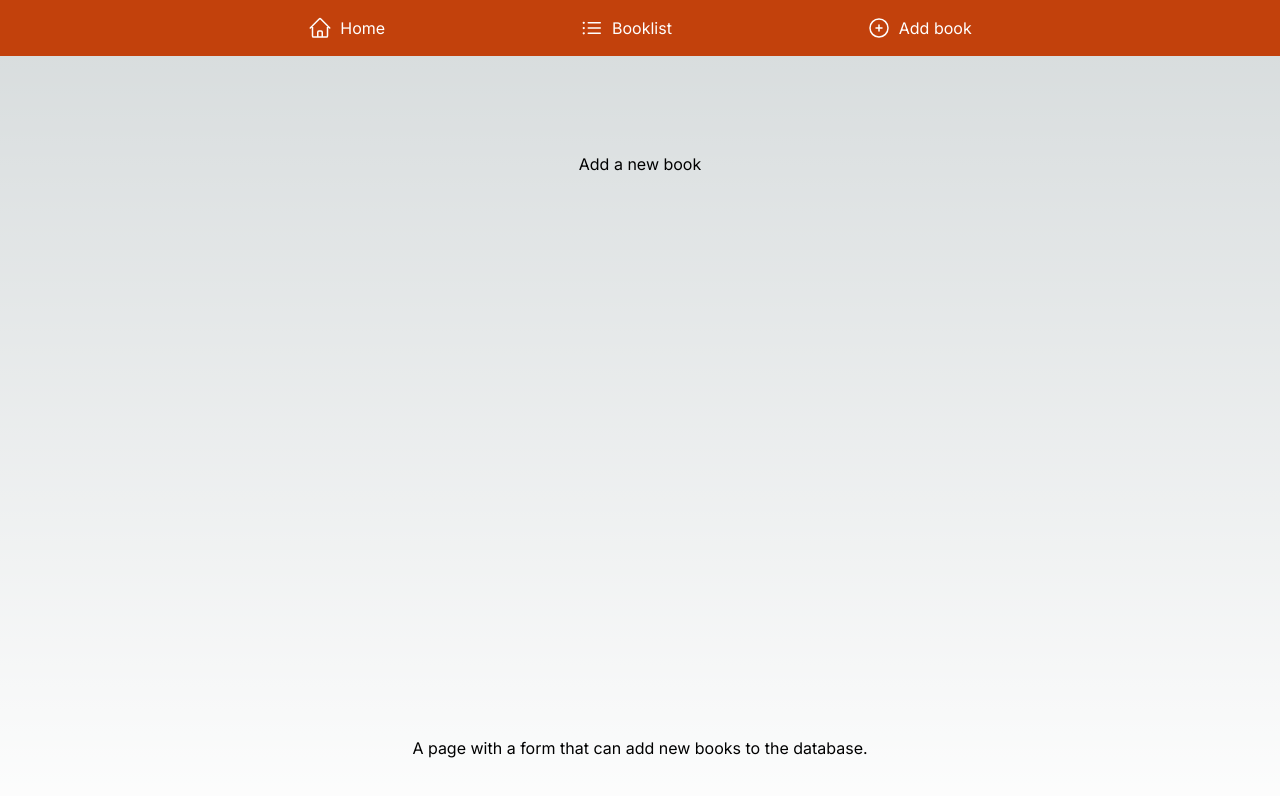
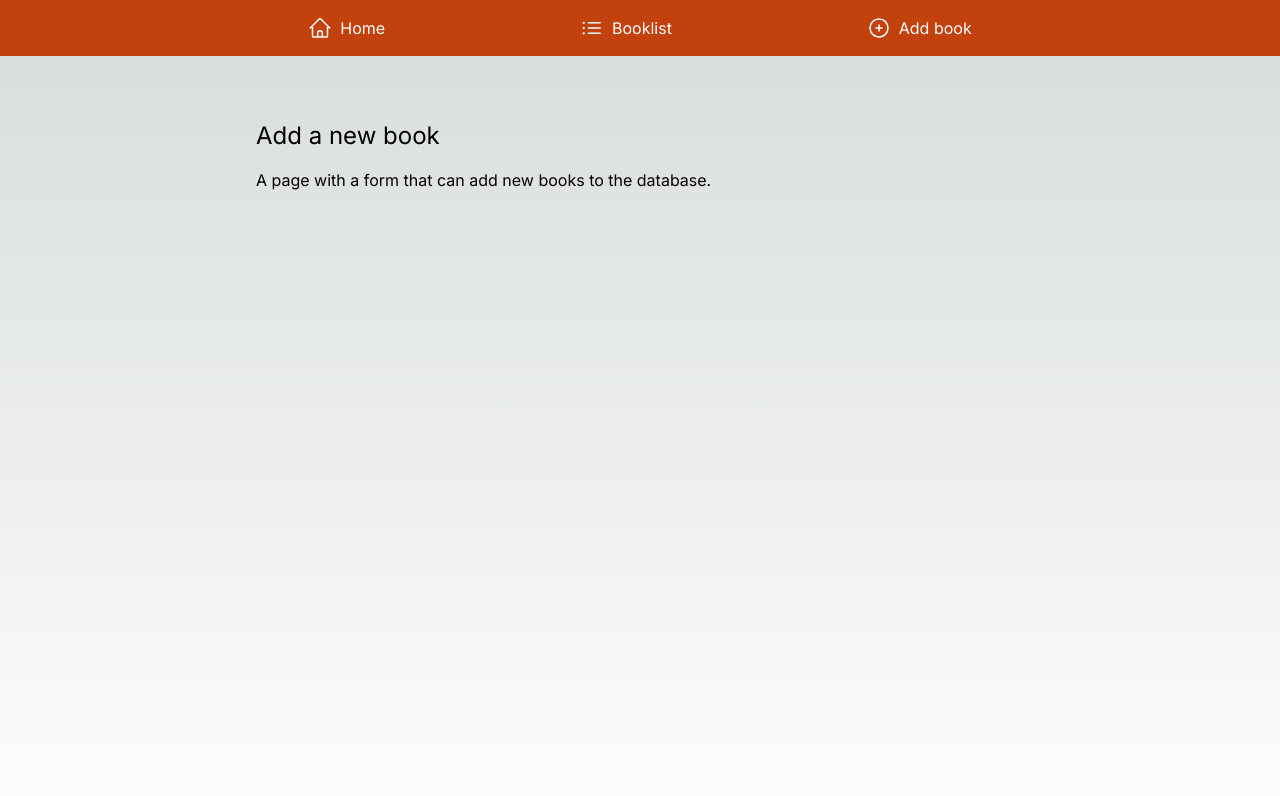
Before and after one commit to EricPudney/next-books, a Next.js app: page /home/add in a window 1280 px wide. Shown: the top 796 px of the page. Built offline with nearby package versions, Linux system fonts and the light colour scheme.

Commit message:
styling tweaks

```diff
--- a/app/components/Booklist.tsx
+++ b/app/components/Booklist.tsx
@@ -9,7 +9,7 @@ export default function Booklist({
 }) {
     return(
 
-<div className="flex w-full flex-col md:col-span-4">
+<div className="flex w-full flex-col md:col-span-4 mt-16">
       <h2 className='mb-4 text-xl md:text-2xl'>
         Books
       </h2>
--- a/app/components/Summary.tsx
+++ b/app/components/Summary.tsx
@@ -7,7 +7,7 @@ export default async function Summary({
 
     return (
         <>
-        <div className="rounded-xl bg-orange-200 p-2 shadow-sm w-72 h-48 text-center">
+        <div className="rounded-xl bg-orange-200 p-2 m-3 shadow-md w-72 h-48 text-center">
         <div className="flex p-4">
                 <span className='mb-4 text-lg md:text-lg'>{text}</span>
         </div>
--- a/app/home/add/page.tsx
+++ b/app/home/add/page.tsx
@@ -1,8 +1,8 @@
 export default function Page() {
     return (
-    <main className="flex min-h-screen flex-col items-center justify-between p-24">
-    <div>Add a new book</div>
-    <p>A page with a form that can add new books to the database.</p>
-    </main>
+        <>
+            <h2 className='mb-4 text-xl md:text-2xl mt-16'>Add a new book</h2>
+            <p>A page with a form that can add new books to the database.</p>
+        </>
 )
 }
--- a/app/home/booklist/page.tsx
+++ b/app/home/booklist/page.tsx
@@ -5,8 +5,8 @@ export default async function Page() {
     const listall = await fetchAllBooks();
     console.log(listall)
     return (
-    <main className="flex min-h-screen flex-col items-center justify-between p-24">
+    <>
     <Booklist listall={listall}/>
-    </main>
+    </>
 )
 }
--- a/app/home/edit/[id]/page.tsx
+++ b/app/home/edit/[id]/page.tsx
@@ -7,12 +7,9 @@ export default async function Page({ params }: { params: { id: string } }) {
     const book = await fetchBook(ref);
 
     return (
-        <main className="min-h-screen">
-            <div className="grid grid-cols-5">
-            <div className="col-start-2 pt-16 pb-5">Edit book no. {ref}
-            </div>
-            <div className="col-start-2 col-span-3">
-            <form name="editedBook" action={editBook} className="flex flex-col">
+        <>
+            <h2 className='mb-4 text-xl md:text-2xl mt-16'>Edit book no. {ref}</h2>
+            <form name="editedBook" action={editBook} className="flex flex-col mx-16">
                 <input type="hidden" name='id' value={ref}/>
                 <label>Title</label><input className='bg-gray-50 border border-gray-300 text-gray-900 text-sm rounded-lg focus:ring-blue-500 focus:border-blue-500 block w-full p-2.5 dark:bg-gray-700 dark:border-gray-600 dark:placeholder-gray-400 dark:text-white dark:focus:ring-blue-500 dark:focus:border-blue-500' type='text' name="title" defaultValue={book.title} />
                 <label>Author</label><input className='bg-gray-50 border border-gray-300 text-gray-900 text-sm rounded-lg focus:ring-blue-500 focus:border-blue-500 block w-full p-2.5 dark:bg-gray-700 dark:border-gray-600 dark:placeholder-gray-400 dark:text-white dark:focus:ring-blue-500 dark:focus:border-blue-500' type='text' name="author" defaultValue={book.author}/>
@@ -24,9 +21,6 @@ export default async function Page({ params }: { params: { id: string } }) {
                 <label>Notes</label><input className='bg-gray-50 border border-gray-300 text-gray-900 text-sm rounded-lg focus:ring-blue-500 focus:border-blue-500 block w-full p-2.5 dark:bg-gray-700 dark:border-gray-600 dark:placeholder-gray-400 dark:text-white dark:focus:ring-blue-500 dark:focus:border-blue-500' type='text' name="notes" defaultValue={book.notes}/>
                 <button className='place-self-end bg-blue-500 hover:bg-blue-700 text-white font-bold mr-4 py-2 px-4 mt-5 rounded w-32' type="submit">Submit</button>
             </form>
-            </div>
-
-            </div>
-        </main>
+        </>
     )
 }
--- a/app/home/layout.tsx
+++ b/app/home/layout.tsx
@@ -2,9 +2,15 @@ import Navbar from '@/app/components/Navbar';
 
 export default function Layout({ children }: { children: React.ReactNode }) {
   return (
-    <div>
+    <>
         <Navbar />
-        <div>{children}</div>
-    </div>
+        <main className="min-h-screen">
+          <div className="grid grid-cols-5">
+            <div className="col-start-2 col-span-3">
+              <div>{children}</div>
+            </div>
+          </div>
+        </main>
+    </>
   );
 }
--- a/app/home/page.tsx
+++ b/app/home/page.tsx
@@ -8,9 +8,8 @@ export default async function Page() {
 
 
     return (
-    <main className="flex min-h-screen flex-col items-center justify-between p-24">
-        <div className="flex w-full flex-col md:col-span-4">
-      <h2 className='mb-4 text-xl md:text-2xl'>
+    <>
+      <h2 className='mb-4 text-xl md:text-2xl mt-16'>
         My (rare) book collection
       </h2>
       <div className="flex grow flex-wrap justify-between rounded-xl bg-gray-50 p-4">
@@ -20,7 +19,6 @@ export default async function Page() {
         <Summary data={data.AveragePrice} text='Average value of books in the collection (SEK):' />
         <Summary data={data.OldestBook} text='Oldest book in the collection printed in: ' />
         </div>
-        </div>
-    </main>
+    </>
 )
 }
--- a/app/layout.tsx
+++ b/app/layout.tsx
@@ -1,4 +1,4 @@
-import type { Metadata } from "next";
+// import type { Metadata } from "next";
 import { Inter } from "next/font/google";
 import "./globals.css";
 
```
